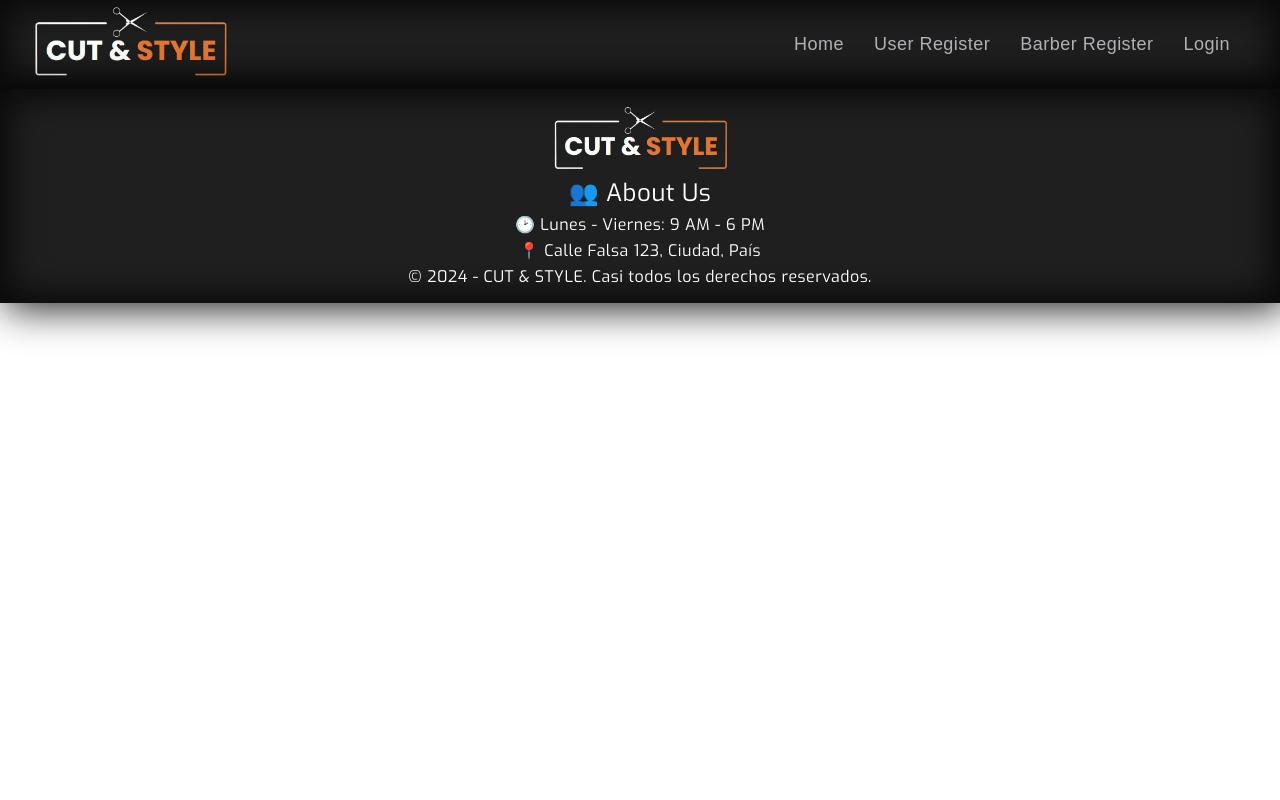
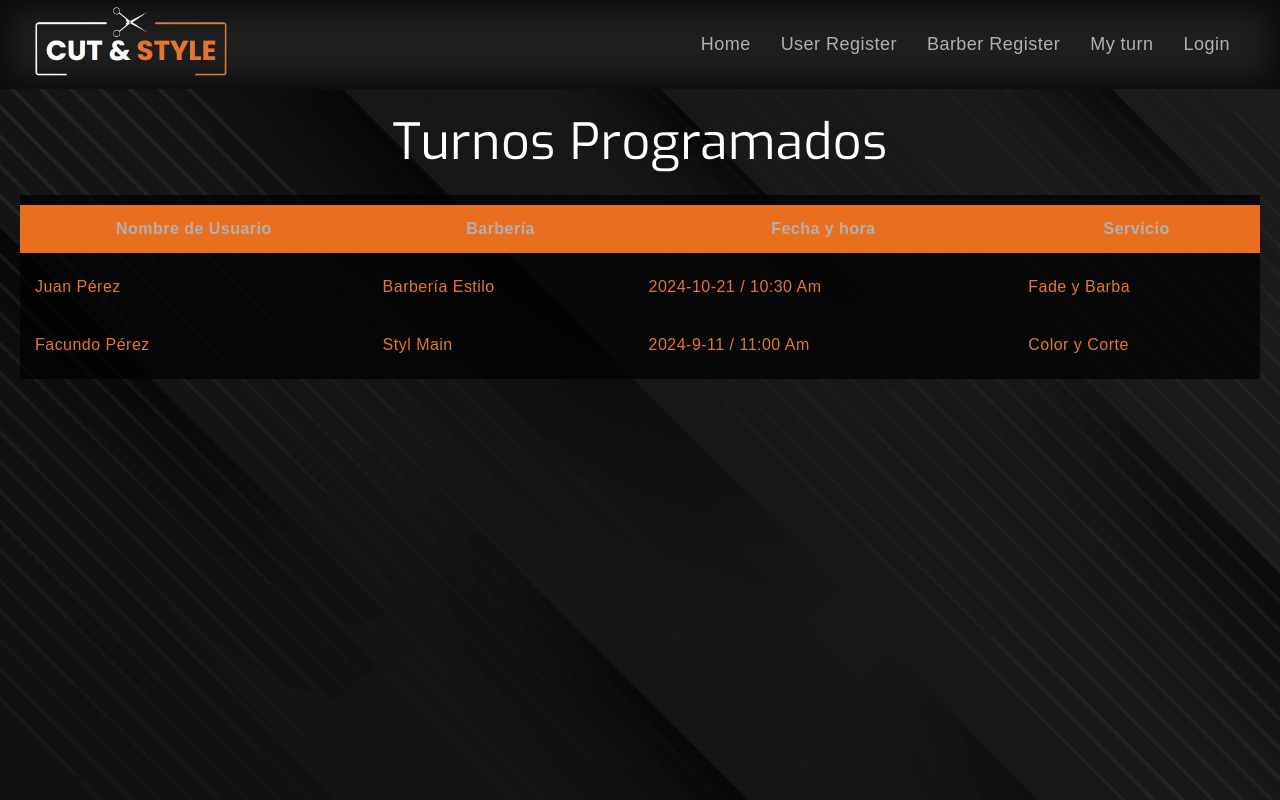
Before and after one commit to FraNkoRasia/CUT-STYLE, a React (Vite) app in the folder frontend/: page /turno in a window 1280 px wide. Shown: the top 800 px of the page. Built offline with nearby package versions, Linux system fonts and the light colour scheme.

Commit message:
Agregamos galeria de imagenes en Home y creamos la vista MyTurn

```diff
--- a/frontend/index.html
+++ b/frontend/index.html
@@ -4,7 +4,7 @@
     <meta charset="UTF-8" />
     <link rel="icon" type="image/png" href="/loguito.png" />
     <meta name="viewport" content="width=device-width, initial-scale=1.0" />
-    <title>Vite + React</title>
+    <title>Barber Shop</title>
   </head>
   <body>
     <div id="root"></div>
--- a/frontend/src/App.jsx
+++ b/frontend/src/App.jsx
@@ -7,6 +7,7 @@ import Register from './Components/Formularios/Register';
 import RegisterStylist from './Components/Formularios/RegisterStylist';
 import About from './Components/About/About';
 import BarberShop from './Components/BarberShop/BarberShop';
+import Turno from './Components/MyTurn/Turno';
 import Footer from './Components/Footer/Footer';
 
 function App() {
@@ -23,6 +24,7 @@ function App() {
         <Route path="/registerbarber" element={<RegisterStylist />} />
         <Route path="/barbershop" element={<BarberShop />} />
         <Route path="/about" element={<About />} />
+        <Route path="/turno" element={<Turno />} />
       </Routes>
 
       <Footer />
--- a/frontend/src/Components/Header/Header.jsx
+++ b/frontend/src/Components/Header/Header.jsx
@@ -81,6 +81,7 @@ export default function Header() {
                                 <li><Link to="/" onClick={() => handleMenuClick('/')}>Home</Link></li>
                                 <li><Link to="/register" onClick={() => handleMenuClick('/register')}>User Register </Link></li>
                                 <li><Link to="/registerbarber" onClick={() => handleMenuClick('/registerbarber')}>Barber Register</Link></li>
+                                <li><Link to="/turno" onClick={() => handleMenuClick('/turno')}>My turn</Link></li>
                                 <li><Link to="/login" onClick={() => handleMenuClick('/login')}>Login</Link></li>
                             </>
                         )}
--- a/frontend/src/Components/Home/Home.css
+++ b/frontend/src/Components/Home/Home.css
@@ -232,3 +232,41 @@
     }
 
 }
+
+
+.img-gallery {
+    width: 800px;
+    margin: 10px auto;
+    padding: 50px 0;
+    display: grid;
+    grid-template-columns: repeat(3, 1fr);
+    gap: 10px;
+}
+
+.img-gallery img {
+    width: 100%;
+    height: auto;
+    border-radius: 10px;
+    box-shadow: 0 4px 10px rgba(0, 0, 0, 0.788);
+    object-fit: cover;
+}
+
+.contGalery{
+    background-image: url('/fondoabout.webp');
+}
+#img4 {
+    grid-column: span 3;
+    grid-row: span 1;
+}
+
+#img2 {
+    grid-column: span 2;
+    grid-row: span 1;
+    height: 390px;
+}
+ h1{
+
+    font-family: "Exo";
+    text-align: center;
+    color: #E96E1D;
+ }
--- a/frontend/src/Components/Home/Home.jsx
+++ b/frontend/src/Components/Home/Home.jsx
@@ -141,6 +141,21 @@ export default function Home() {
                     handleScrollToTop(); // Scroll to top after navigation
                 }} className="boton" />
             </Modal>
+
+            <div className="contGalery">
+            <h2 className='titulomap'>The Best Styles</h2>
+                <figure className="img-gallery">
+
+                    <img src="/estilo5.webp" alt="Estilo 5" />
+                    <img id="img2" src="/estilo2.webp" alt="Estilo 2" />
+                    <img src="/estilo3.webp" alt="Estilo 3" />
+                    <img src="/estilo4.webp" alt="Estilo 4" />
+                    <img src="/estilo1.webp" alt="Estilo 1" />
+                    <img id="img4" src="/bannerPeluqueria.webp" alt="Banner Peluquería" />
+
+                </figure>
+            </div>
+
         </div>
     );
 }
--- /dev/null
+++ b/frontend/src/Components/MyTurn/Turno.css
@@ -0,0 +1,50 @@
+
+@import url('https://fonts.googleapis.com/css2?family=Exo:ital,wght@0,100..900;1,100..900&display=swap');
+@import url('https://fonts.googleapis.com/css2?family=Montserrat:ital,wght@0,100..900;1,100..900&display=swap');
+
+.turno-container {
+    padding: 20px;
+    background-image: url('/fondoabout.webp');
+    background-size: cover;
+    background-position: center;
+    color: #e27735;
+    height: 100vh;
+    font-family: 'Monserrat', sans-serif;
+    display: flex;
+    flex-direction: column;
+    align-items: center;
+}
+
+.turno-container h2 {
+    font-family: "Exo", sans-serif;
+    text-align: center;
+    margin-bottom: 20px;
+    font-size: 50px;
+    color: white;
+}
+
+.turno-container table {
+    width: 100%;
+    background-color: rgba(0, 0, 0, 0.7);
+    border-collapse: separate;
+    border-spacing: 0 10px;
+}
+
+.turno-container th,
+.turno-container td {
+
+    padding: 15px;
+    text-align: left;
+
+}
+
+.turno-container th {
+    background-color: #E96E1D;
+    color: #AFB1B6;
+    font-weight: bold;
+    text-align: center;
+}
+
+.turno-container tbody tr:hover {
+    background-color: rgba(68, 68, 68, 0.8);
+}
--- /dev/null
+++ b/frontend/src/Components/MyTurn/Turno.jsx
@@ -0,0 +1,35 @@
+import React from 'react';
+import './Turno.css';
+
+export default function Turno() {
+    const datos = [
+        { nombre: 'Juan Pérez', barberia: 'Barbería Estilo', fecha: '2024-10-21 / 10:30 Am', servi: 'Fade y Barba'},
+        { nombre: 'Facundo Pérez', barberia: 'Styl Main', fecha: '2024-9-11 / 11:00 Am', servi: 'Color y Corte'}
+    ];
+
+    return (
+        <div className="turno-container">
+            <h2>Turnos Programados</h2>
+            <table>
+                <thead>
+                    <tr>
+                        <th>Nombre de Usuario</th>
+                        <th>Barbería</th>
+                        <th>Fecha y hora</th>
+                        <th>Servicio</th>
+                    </tr>
+                </thead>
+                <tbody>
+                    {datos.map((turno, index) => (
+                        <tr key={index}>
+                            <td>{turno.nombre}</td>
+                            <td>{turno.barberia}</td>
+                            <td>{turno.fecha}</td>
+                            <td>{turno.servi}</td>
+                        </tr>
+                    ))}
+                </tbody>
+            </table>
+        </div>
+    );
+}
--- a/frontend/src/main.jsx
+++ b/frontend/src/main.jsx
@@ -6,5 +6,5 @@ import './index.css'
 createRoot(document.getElementById('root')).render(
   <StrictMode>
     <App />
-  </StrictMode>,
+  </StrictMode>
 )
```
Also changed, not shown: frontend/public/estilo5.webp (added), 1 other file (tests, documents, lock files or other folders).
